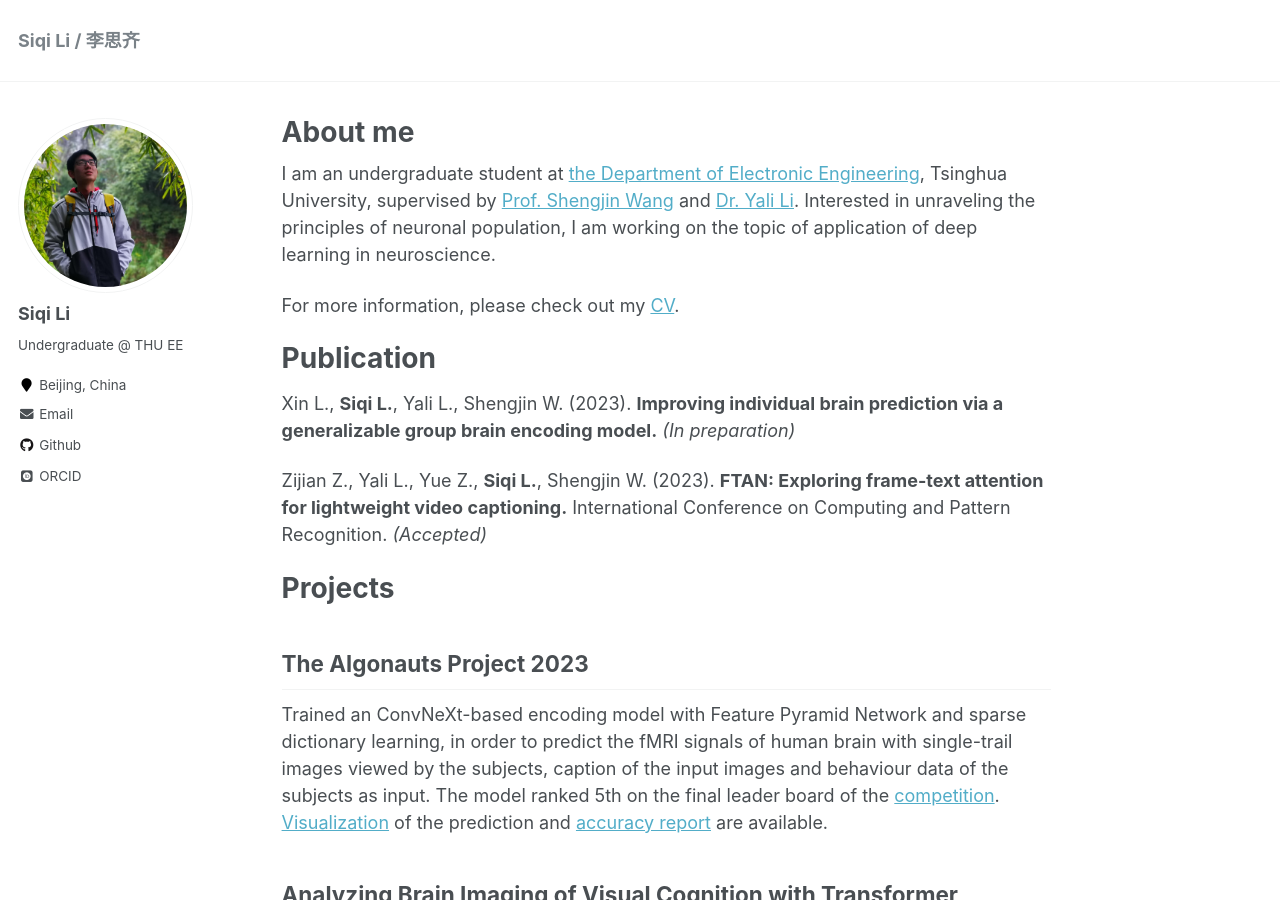
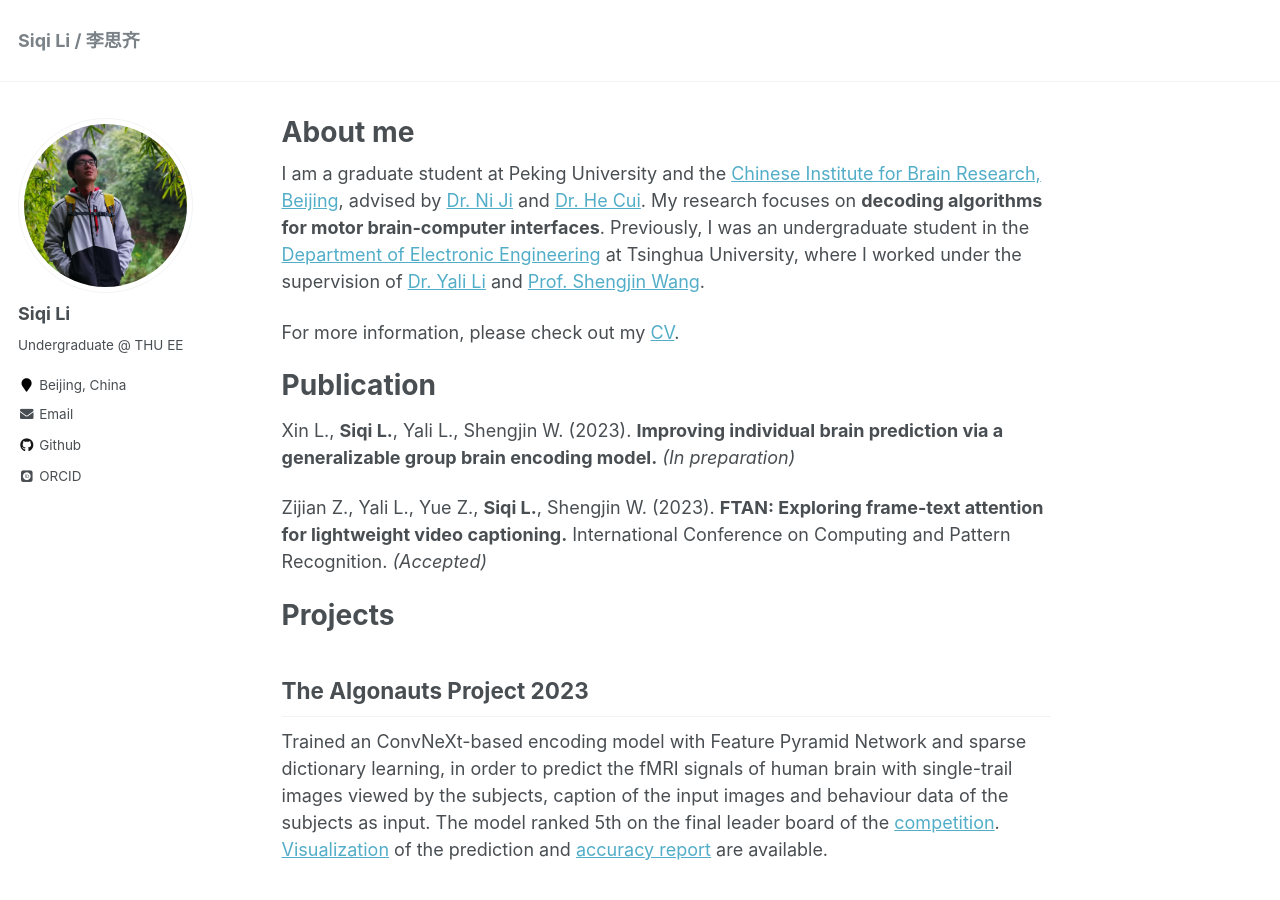
Before and after one commit to LSQamI/IamWho, a Jekyll site: the page built from _pages/about.md, in a window 1280 px wide and 900 px high. Built offline with Jekyll 4.4.1, drawn with Linux system fonts in a browser that asks for light colours; some web fonts are replaced.

Commit message:
Update personal information and research focus

```diff
--- a/_pages/about.md
+++ b/_pages/about.md
@@ -8,7 +8,7 @@ redirect_from:
   - /about.html
 ---
 
-I am an undergraduate student at [the Department of Electronic Engineering](https://www.ee.tsinghua.edu.cn/en/), Tsinghua University, supervised by [Prof. Shengjin Wang](http://web.ee.tsinghua.edu.cn/wangshengjin/en/index/2817/list/index.htm) and [Dr. Yali Li](http://web.ee.tsinghua.edu.cn/liyali/en/index.htm). Interested in unraveling the principles of neuronal population, I am working on the topic of application of deep learning in neuroscience.
+I am a graduate student at Peking University and the [Chinese Institute for Brain Research, Beijing](https://en.cibr.ac.cn/home), advised by [Dr. Ni Ji](https://en.cibr.ac.cn/teamDetail/cibrTeamteam/7eaf96c5b298444b84328680fb1b7a15/Ni%20Ji) and [Dr. He Cui](https://en.cibr.ac.cn/teamDetail/cibrTeamteam/7f006914a22f4e2d8b027f76d70c4636/He%20Cui). My research focuses on **decoding algorithms for motor brain-computer interfaces**. Previously, I was an undergraduate student in the [Department of Electronic Engineering](https://www.ee.tsinghua.edu.cn/en/) at Tsinghua University, where I worked under the supervision of [Dr. Yali Li](http://web.ee.tsinghua.edu.cn/liyali/en/index.htm) and [Prof. Shengjin Wang](http://web.ee.tsinghua.edu.cn/wangshengjin/en/index/2817/list/index.htm).
 
 For more information, please check out my [CV](files/CV.pdf).
 
```
